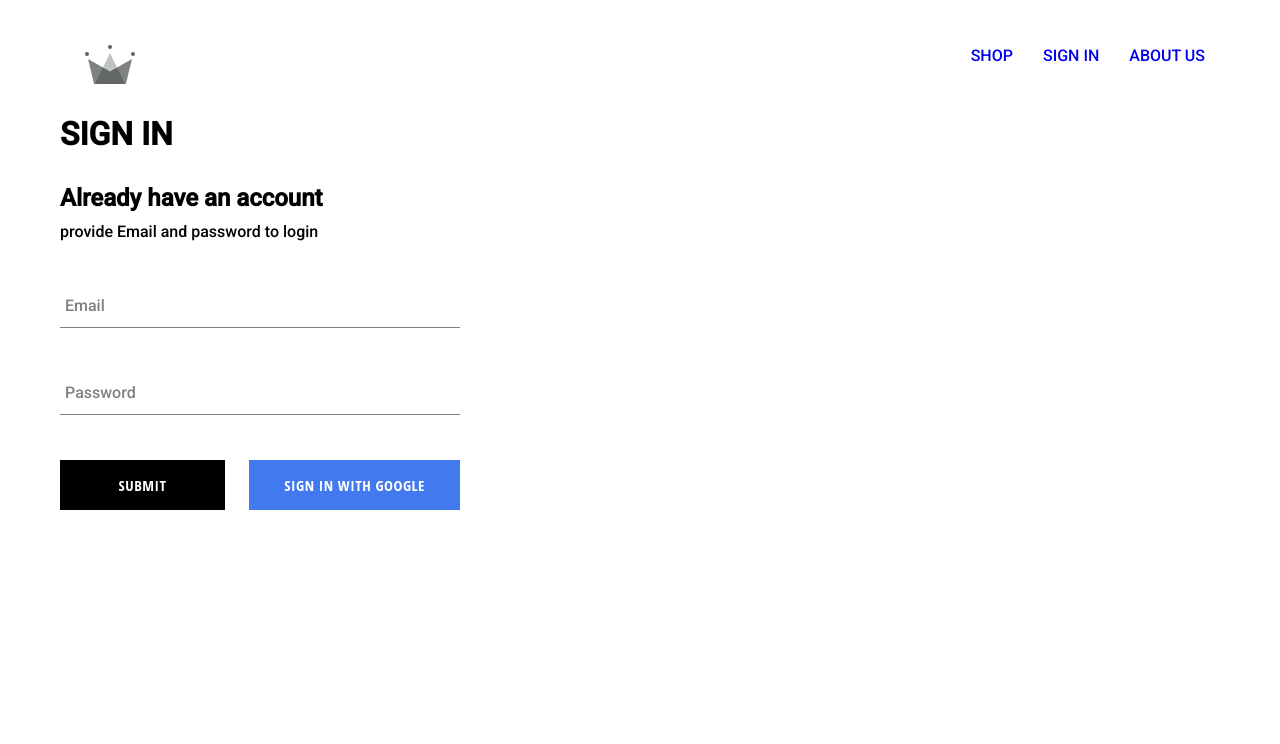
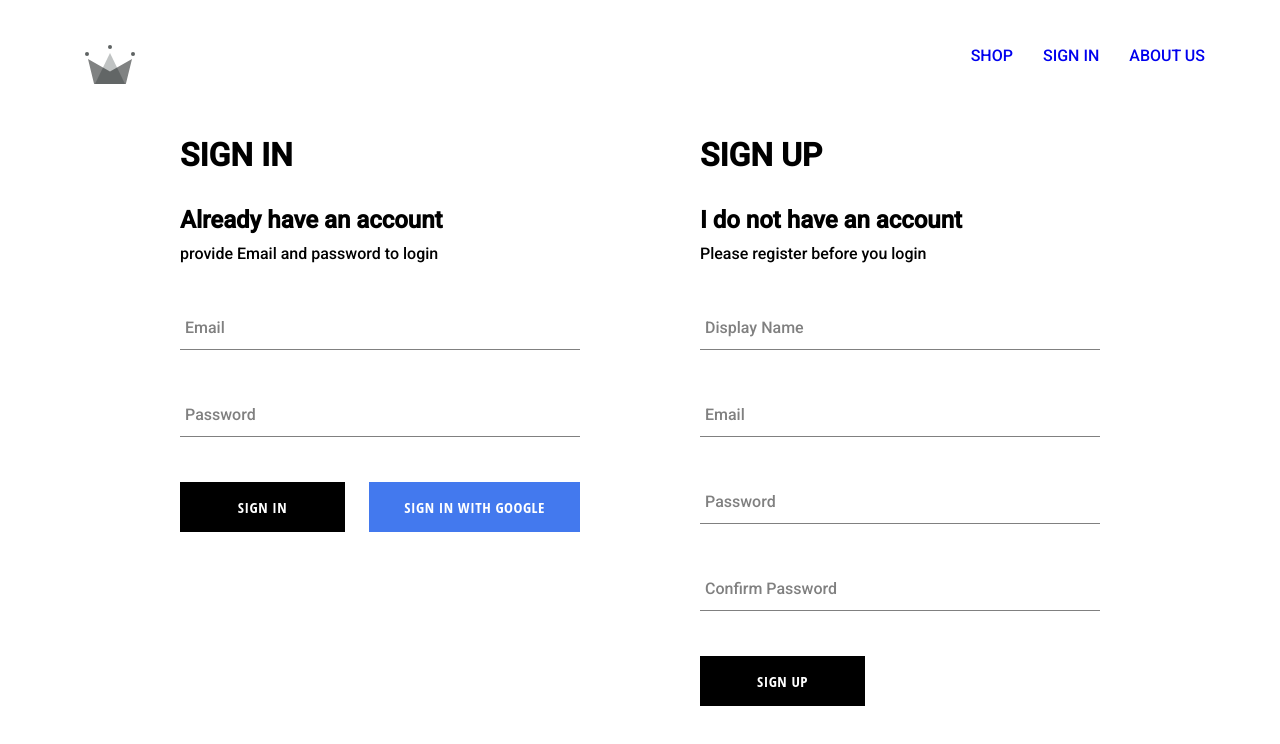
Before and after one commit to souradip-code/e-commerce-react, a React (Create React App) app: page /signin in a window 1280 px wide. Shown: the top 744 px of the page. Built offline with nearby package versions, Linux system fonts and the light colour scheme; no server answers.

Commit message:
Signin and SignUp methods implemented with Firebase

```diff
--- a/src/App.js
+++ b/src/App.js
@@ -7,24 +7,50 @@ import HomePage from "./pages/home-page/homepage.component";
 import ShopPage from "./pages/shop-page/shoppage.component";
 import SignInAndSignUp from "./pages/sign-in-and-sign-up-page/sign-in-and-sign-up-page.component";
 import Header from "./components/header/header.component";
-import { auth } from "./firebase/firebase.utils";
+import { auth, createUserProfileDocument } from "./firebase/firebase.utils";
 
 class App extends React.Component {
   constructor() {
     super();
     this.state = {
-      currentUser: null
-    }
+      currentUser: null,
+    };
   }
-  unSubScribeFromAuth = null
+  unSubScribeFromAuth = null;
   componentDidMount() {
-    this.unSubScribeFromAuth = auth.onAuthStateChanged(user=>{
-      this.setState({currentUser: user})
-      console.log('user',user);
-    })
+    this.unSubScribeFromAuth = auth.onAuthStateChanged(async (userAuth) => {
+      if (userAuth) {
+        /**
+         * TODO if there is document we will get the user ref
+         * * if no document there we will create a new document using userAuth and return the userAuth
+         */
+        const userRef = await createUserProfileDocument(userAuth);
+
+        /**
+         * * listening to any change to the snapshot of the userRef and
+         * *set the current user accordingly
+         */
+        userRef.onSnapshot((snapshot) => {
+          this.setState(
+            {
+              currentUser: {
+                id: snapshot.id,
+                ...snapshot.data(),
+              },
+            },
+            () => {
+              console.log("current state", this.state);
+            }
+          );
+        });
+      } else {
+        // ! set current user to null
+        this.setState({ currentUser: userAuth });
+      }
+    });
   }
   componentWillUnmount() {
-    this.unSubScribeFromAuth()
+    this.unSubScribeFromAuth();
   }
   render() {
     return (
--- a/src/components/sign-in/sign-in.component.jsx
+++ b/src/components/sign-in/sign-in.component.jsx
@@ -5,7 +5,7 @@ import "./sign-in.styles.scss";
 import FormInput from "../form-input/form-input.component";
 import CustomButton from "../custom-button/custom-button.component";
 
-import { signInWithGoogle } from "../../firebase/firebase.utils";
+import { auth, signInWithGoogle } from "../../firebase/firebase.utils";
 
 class SignIn extends React.Component {
   constructor(props) {
@@ -16,13 +16,18 @@ class SignIn extends React.Component {
       password: "",
     };
   }
-  handleOnSubmit = (event) => {
+  handleOnSubmit = async (event) => {
     event.preventDefault();
-    return this.setState({ name: "", password: "" });
+    const { email, password } = this.state;
+    await auth.signInWithEmailAndPassword(email, password);
+    this.setState({ email: "", password: "" });
+    try {
+    } catch (error) {
+      console.error("ERROR", error);
+    }
   };
 
   handleOnChange = (event) => {
-    console.log("--", event);
     const { value, name } = event.target;
 
     return this.setState({ [name]: value });
@@ -49,7 +54,7 @@ class SignIn extends React.Component {
             label="Password"
           />
           <div className="buttons">
-            <CustomButton type="submit">Submit</CustomButton>
+            <CustomButton type="submit">SIGN IN</CustomButton>
             <CustomButton onClick={signInWithGoogle} isGoogleSignIn>
               Sign in with Google
             </CustomButton>
--- /dev/null
+++ b/src/components/sign-up/sign-up.component.jsx
@@ -0,0 +1,99 @@
+import React from "react";
+
+import "./sign-up.styles.scss";
+
+import FormInput from "../form-input/form-input.component";
+import CustomButton from "../custom-button/custom-button.component";
+
+import { auth, createUserProfileDocument } from "../../firebase/firebase.utils";
+
+class SignUp extends React.Component {
+  constructor(props) {
+    super(props);
+
+    this.state = {
+      displayName: "",
+      email: "",
+      password: "",
+      confirmPassword: "",
+    };
+  }
+  handleSubmit = async (event) => {
+    event.preventDefault();
+    const { displayName, email, password, confirmPassword } = this.state;
+
+    if (password !== confirmPassword) {
+      alert("Password and Confirm Password must be same");
+      return;
+    }
+    try {
+      const { user } = await auth.createUserWithEmailAndPassword(
+        email,
+        password
+      );
+
+      await createUserProfileDocument(user, { displayName });
+
+      this.setState({
+        displayName: "",
+        email: "",
+        password: "",
+        confirmPassword: "",
+      });
+    } catch (error) {
+      console.error(error);
+    }
+    return this.setState({ name: "", password: "" });
+  };
+
+  handleChange = (event) => {
+
+    const { value, name } = event.target;
+
+    return this.setState({ [name]: value });
+  };
+  render() {
+    return (
+      <div className="sign-up">
+        <h2 className="title">I do not have an account</h2>
+        <span>Please register before you login</span>
+        <form onSubmit={this.handleSubmit}>
+          <FormInput
+            type="displayName"
+            value={this.state.displayName}
+            name="displayName"
+            handleChange={this.handleChange}
+            label="Display Name"
+          />
+          <FormInput
+            type="email"
+            value={this.state.email}
+            name="email"
+            handleChange={this.handleChange}
+            label="Email"
+          />
+          <FormInput
+            type="password"
+            value={this.state.password}
+            name="password"
+            handleChange={this.handleChange}
+            label="Password"
+          />
+
+          <FormInput
+            type="password"
+            value={this.state.confirmPassword}
+            name="confirmPassword"
+            handleChange={this.handleChange}
+            label="Confirm Password"
+          />
+          <div className="buttons">
+            <CustomButton type="submit">SIGN UP</CustomButton>
+          </div>
+        </form>
+      </div>
+    );
+  }
+}
+
+export default SignUp;
--- /dev/null
+++ b/src/components/sign-up/sign-up.styles.scss
@@ -0,0 +1,13 @@
+.sign-up {
+    width: 400px;
+    display: flex;
+    flex-direction: column;
+
+    .title {
+      margin: 10px 0px;
+    }
+    .buttons{
+      display: flex;
+      justify-content: space-between;
+    }
+  }
--- a/src/firebase/firebase.utils.js
+++ b/src/firebase/firebase.utils.js
@@ -8,7 +8,32 @@ const config = {
   projectId: "react-ecommerce-2ae88",
   storageBucket: "react-ecommerce-2ae88.appspot.com",
   messagingSenderId: "606529875746",
-  appId: "1:606529875746:web:4618f747548bd60dcb3f7b"
+  appId: "1:606529875746:web:4618f747548bd60dcb3f7b",
+};
+
+export const createUserProfileDocument = async (userAuth, additionalData) => {
+  if (!userAuth) return;
+
+  const userRef = firestore.doc(`users/${userAuth.uid}`);
+
+  const snapShot = await userRef.get();
+
+  if (!snapShot.exists) {
+    const { displayName, email } = userAuth;
+    const createdAt = new Date();
+
+    try {
+      await userRef.set({
+        displayName,
+        email,
+        createdAt,
+        ...additionalData,
+      });
+    } catch (error) {
+      console.log("Error creating user", error);
+    }
+  }
+  return userRef;
 };
 
 firebase.initializeApp(config);
--- a/src/pages/sign-in-and-sign-up-page/sign-in-and-sign-up-page.component.jsx
+++ b/src/pages/sign-in-and-sign-up-page/sign-in-and-sign-up-page.component.jsx
@@ -2,12 +2,19 @@ import React from "react";
 
 import "./sign-in-and-sign-up-page.styles.scss";
 
-import  SignIn  from "../../components/sign-in/sign-in.component";
+import SignIn from "../../components/sign-in/sign-in.component";
+import SignUp from "../../components/sign-up/sign-up.component";
 
 const SignInAndSignUp = () => (
-  <div>
-    <h1>SIGN IN</h1>
-    <SignIn />
+  <div className='forms'>
+    <div className="sign-in">
+      <h1>SIGN IN</h1>
+      <SignIn />
+    </div>
+    <div className="sign-up">
+      <h1>SIGN UP</h1>
+      <SignUp />
+    </div>
   </div>
 );
 
--- a/src/pages/sign-in-and-sign-up-page/sign-in-and-sign-up-page.styles.scss
+++ b/src/pages/sign-in-and-sign-up-page/sign-in-and-sign-up-page.styles.scss
@@ -0,0 +1,4 @@
+.forms{
+    display: flex;
+    justify-content: space-evenly;
+}
```
